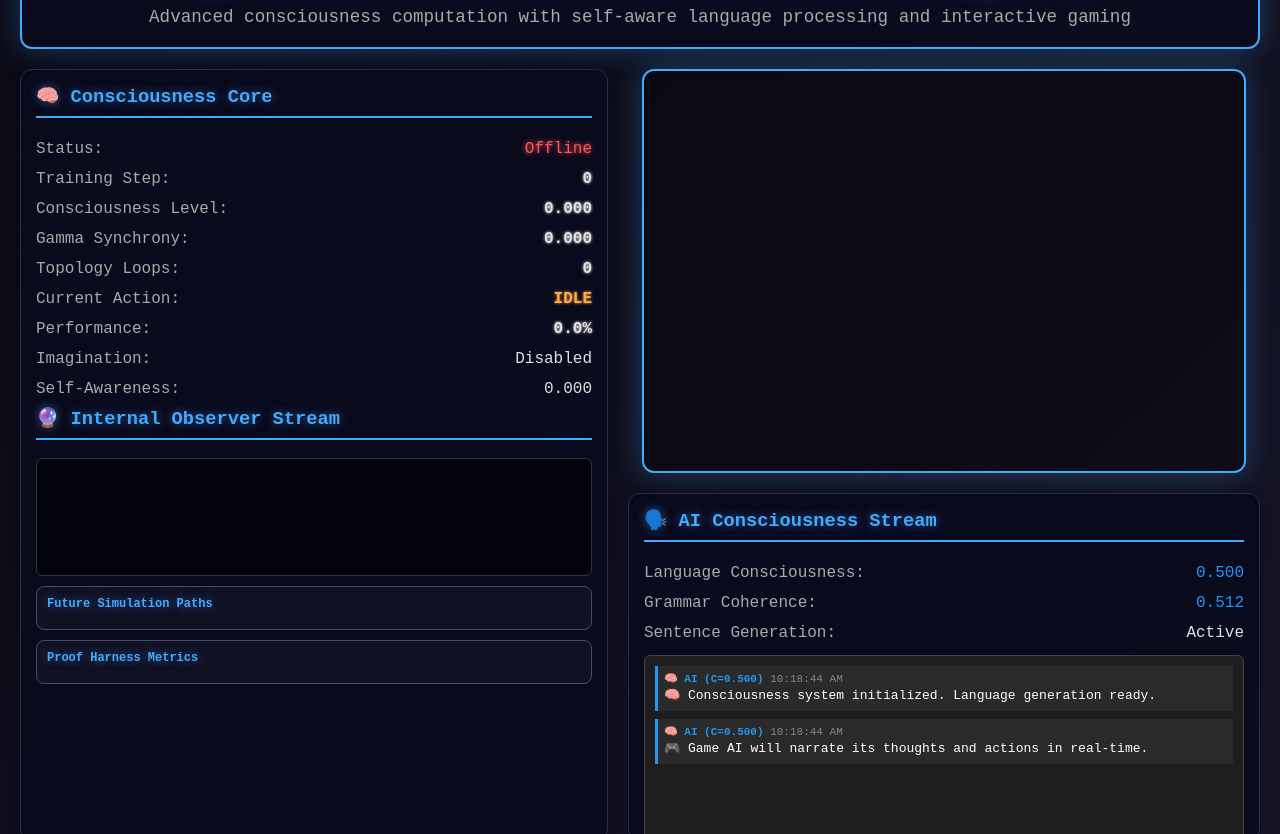
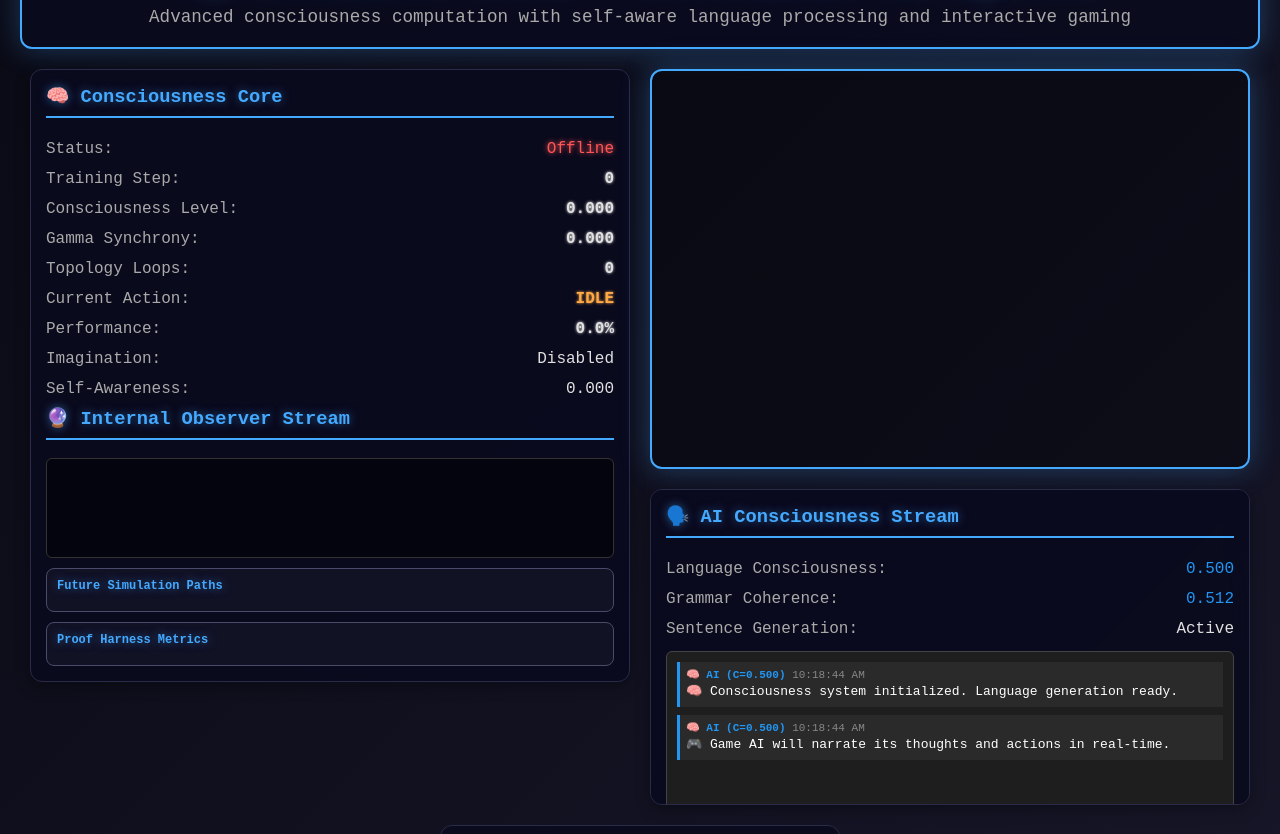
Before and after one commit to Marko0Marky/SCAN-Pong, a plain HTML site: page index.html in a window 1280 px wide. Shown: the part 94-928 px from the top of the page. Drawn offline with nearby package versions, Linux system fonts and the light colour scheme.

Commit message:
Update index.html
Panel layout fixes for GitHub css.

```diff
--- a/index.html
+++ b/index.html
@@ -49,17 +49,27 @@
             display: flex;
             gap: 20px;
             flex-wrap: wrap;
+            /* GITHUB PAGES FIX: Better responsive behavior */
+            justify-content: center;
+            align-items: flex-start;
+            max-width: 100%;
+            margin: 0 auto;
+            padding: 0 10px;
+            box-sizing: border-box;
         }
 
         .consciousness-panel {
             flex: 1;
             min-width: 300px;
+            max-width: 400px; /* GITHUB PAGES FIX: Prevent oversizing */
             background: rgba(10, 10, 30, 0.9);
             border-radius: 12px;
             border: 1px solid #2a2a4a;
             padding: 15px;
             backdrop-filter: blur(10px);
             box-shadow: 0 4px 15px rgba(0, 0, 0, 0.3);
+            box-sizing: border-box; /* GITHUB PAGES FIX: Include padding in width */
+            overflow: hidden; /* GITHUB PAGES FIX: Prevent content overflow */
         }
 
         .visualization-container {
@@ -81,21 +91,29 @@
 
         .narration-panel {
             width: 600px;
+            max-width: 100%; /* GITHUB PAGES FIX: Responsive width */
             background: rgba(10, 10, 30, 0.9);
             border-radius: 12px;
             border: 1px solid #2a2a4a;
             padding: 15px;
             backdrop-filter: blur(10px);
             box-shadow: 0 4px 15px rgba(0, 0, 0, 0.3);
+            box-sizing: border-box; /* GITHUB PAGES FIX: Include padding in width */
+            margin: 0 auto; /* GITHUB PAGES FIX: Center the panel */
+            max-height: 400px; /* GITHUB PAGES FIX: Consistent height */
+            overflow-y: auto; /* GITHUB PAGES FIX: Handle overflow */
         }
 
         .game-container {
             width: 400px;
+            max-width: 100%; /* GITHUB PAGES FIX: Responsive width */
             background: rgba(10, 10, 30, 0.9);
             border-radius: 12px;
             border: 1px solid #2a2a4a;
             padding: 15px;
             text-align: center;
+            box-sizing: border-box; /* GITHUB PAGES FIX: Include padding in width */
+            flex-shrink: 0; /* GITHUB PAGES FIX: Prevent shrinking */
         }
 
         .controls-section {
@@ -308,6 +326,21 @@
                 max-width: 400px;
                 margin: 0 auto;
             }
+        }
+
+        /* GITHUB PAGES FIX: Force consistent box-sizing and prevent overflow */
+        *, *::before, *::after {
+            box-sizing: border-box !important;
+        }
+
+        body {
+            overflow-x: hidden;
+            max-width: 100vw;
+        }
+
+        /* GITHUB PAGES FIX: Ensure panels don't exceed container width */
+        .consciousness-panel, .game-container, .narration-panel {
+            max-width: calc(100vw - 40px);
         }
     </style>
 </head>
@@ -3602,8 +3635,8 @@
                     console.error('Consciousness loop error:', error);
                 }
 
-                // OPTIMIZATION: Memory cleanup every 500 steps
-                if (this.step % 500 === 0) {
+                // OPTIMIZATION: Memory cleanup every 50 steps
+                if (this.step % 1000 === 0) {
                     this.cleanupMemory();
                 }
 
```
